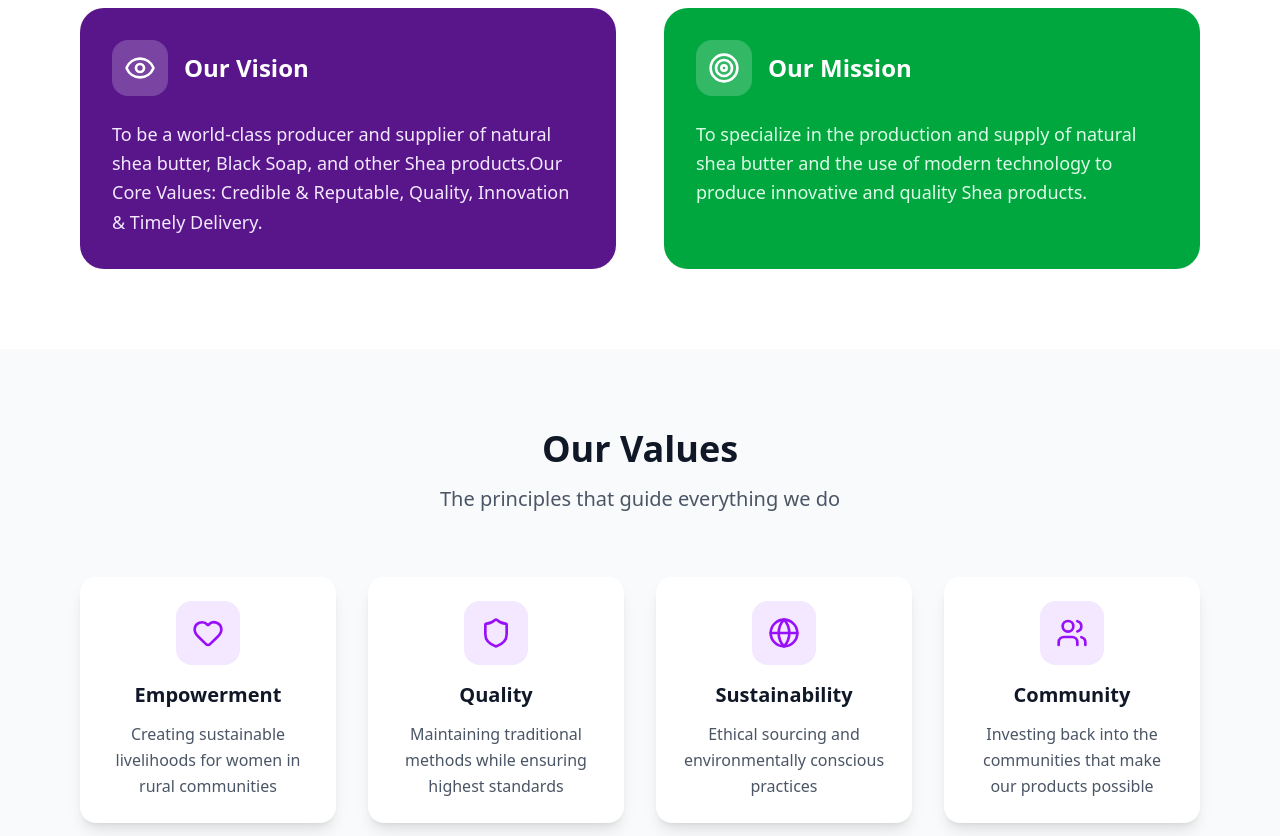
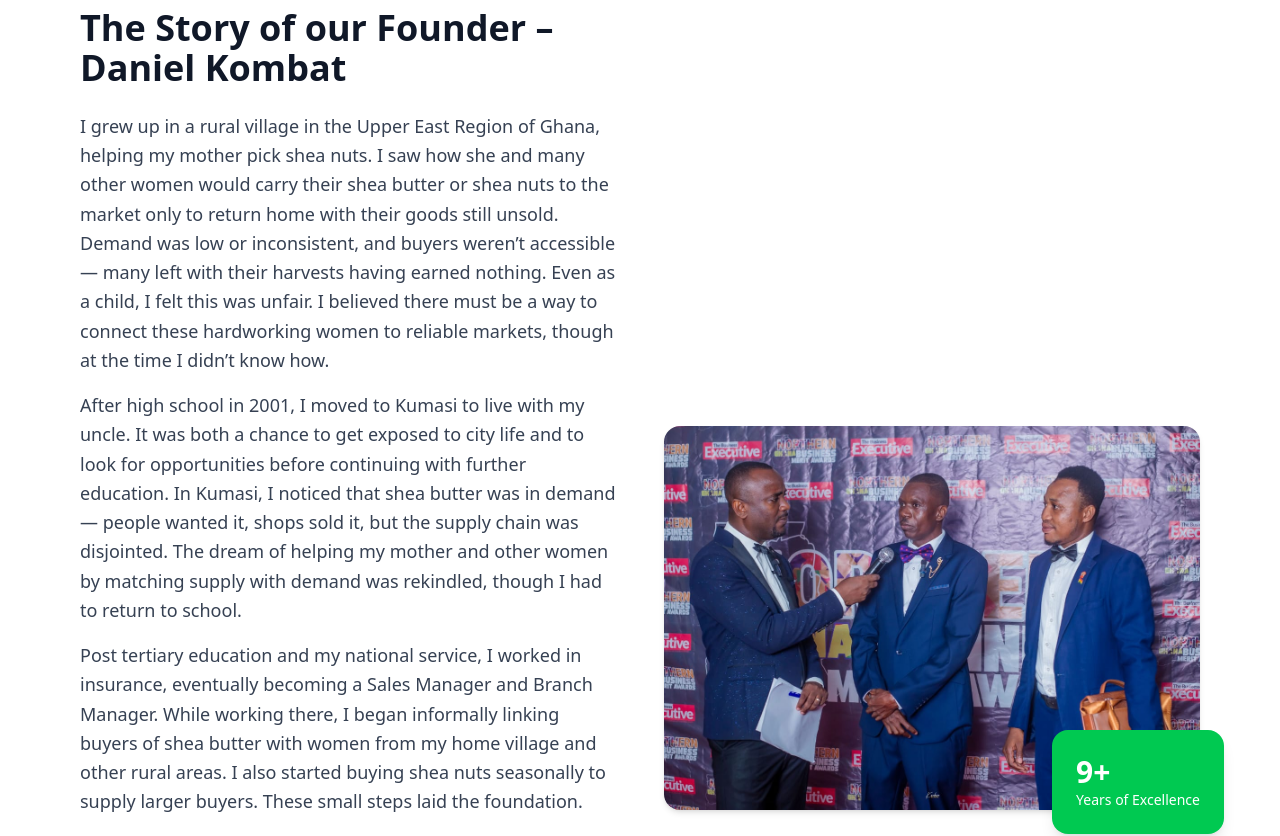
Before and after one commit to Namibra-Devs/danikom_revamp, a React (Vite) app in the folder danikom/: page /about in a window 1280 px wide. Shown: the part 2100-2936 px from the top of the page. Built offline with nearby package versions, Linux system fonts and the light colour scheme.

Commit message:
about page updated

```diff
--- a/danikom/src/components/layout/MobileNav.jsx
+++ b/danikom/src/components/layout/MobileNav.jsx
@@ -49,8 +49,8 @@ export default function MobileNav({ open, onClose }) {
               alt="Danikom Logo"
               className="h-16 w-auto rounded-lg shadow-2xl transform hover:scale-110 transition-transform duration-300"
             />
-            <Sparkles className="text-green-300" size={32} />
-          </div>F
+
+          </div>
         {/* Navigation Links */}
         <nav className="flex flex-col gap-6 mt-12 w-full max-w-sm px-8">
           {navLinks.map(({ name, path, icon: Icon }) => (
--- a/danikom/src/components/sections/CoopStory.jsx
+++ b/danikom/src/components/sections/CoopStory.jsx
@@ -91,6 +91,9 @@ const CoopStory = () => {
                 directly from rural women cooperatives in Northern and Savannah Regions of Ghana.
               </p>
               <p>
+                        We work with over 17 shea nuts pickers and processor cooperatives in 17 communities in northern with over 1500 women membership. By buying from us, you would be contributing to empowering thousands of women who earn their daily income through shea.
+                </p>
+              <p>
                 We are not just a business; we are a bridge connecting these
                 artisans to the global market, exporting our products to the
                 USA, Canada, Poland, Italy, Bulgaria, Botswana, Zambia, Egypt
--- a/danikom/src/components/sections/Hero.jsx
+++ b/danikom/src/components/sections/Hero.jsx
@@ -6,7 +6,7 @@ const slides = [
     id: 1,
     image: "/images/black2.webp",
     title: "Authentic African Black Soap",
-    subtitle: "Pure • Natural • Traditional",
+    subtitle: " Natural • Handcrafted • Ethically Sourced",
     description:
       "Handcrafted using centuries-old recipes. Our black soap deeply cleanses, exfoliates, and revitalizes skin with its rich antioxidant properties.",
     features: [
@@ -24,9 +24,9 @@ const slides = [
   id: 2,
   image: "/images/cocoa1.webp",
   title: "Natural Cocoa Butter",
-  subtitle: "Nourishing • Pure • Versatile",
+  subtitle: " Natural • Pure • Versatile",
   description:
-    "Experience the richness of natural cocoa butter, carefully sourced from West Africa. Perfect for skincare, hair care, and natural wellness applications.",
+    "Experience the richness of natural cocoa butter carefully sourced from Ghana, west Africa. Perfect for chocolate making, skincare and balms.",
   features: [
     "Moisturizing",
     "Rich in vitamins",
@@ -42,14 +42,32 @@ const slides = [
   {
     id: 3,
     image: "/images/shea5.jpg",
-    title: "Pure Unrefined Shea Butter",
-    subtitle: "Organic • Moisturizing • Healing",
+    title: "Pure Unrefined Shea Butter - IVORY",
+    subtitle: "All Natural• Handcrafted • Ethically Sourced. ",
     description:
       "Directly sourced from women cooperatives in Ghana. Our shea butter provides intense moisture and healing for skin and hair.",
     features: [
       "Deep moisturizing",
       "Skin healing",
       "Anti-inflammatory",
+      "Hair conditioning",
+    ],
+    ctaPrimary: "Buy Shea Butter",
+    ctaSecondary: "Uses & Benefits",
+    primaryLink: "/products/shea-butter",
+    secondaryLink: "/about#shea-butter",
+  },
+  {
+    id: 4,
+    image: "/images/shea3.avif",
+    title: "Pure Unrefined Shea Butter - YELLOW",
+    subtitle: "No Chemical• Handcrafted • Ethically Sourced. ",
+    description:
+      "Directly sourced from women cooperatives in Ghana. Our shea butter provides intense moisture and healing for skin and hair.",
+    features: [
+      "Natural",
+      "No Chemical Additives",
+
       "Hair conditioning",
     ],
     ctaPrimary: "Buy Shea Butter",
--- a/danikom/src/pages/About.jsx
+++ b/danikom/src/pages/About.jsx
@@ -62,26 +62,32 @@ export default function About() {
   const values = [
     {
       icon: Heart,
-      title: "Empowerment",
+      title: "Authenticity ",
       description:
-        "Creating sustainable livelihoods for women in rural communities",
+        "We are dedicated to preserving the traditional methods of producing unrefined Shea butter and African Black soap. Our commitment to authenticity ensures that our products maintain their natural integrity and cultural significance, providing our customers with genuine, high-quality skincare solutions.",
     },
     {
       icon: Shield,
-      title: "Quality",
+      title: "Sustainability",
       description:
-        "Maintaining traditional methods while ensuring highest standards",
+        "We believe in responsible sourcing and production practices that respect both the environment and local communities. Our dedication to sustainability not only minimizes our ecological footprint but also supports the livelihoods of local women and families involved in the Shea butter and black soap production processes.",
     },
     {
       icon: Globe,
-      title: "Sustainability",
-      description: "Ethical sourcing and environmentally conscious practices",
+      title: "Quality",
+      description: "At Danikom Ghana, we prioritize excellence in every aspect of our production. We meticulously handcraft our products to ensure they meet the highest standards of quality. This commitment to quality fosters trust and satisfaction among our customers, reinforcing our reputation as a leading provider of natural skincare products.",
     },
     {
       icon: Users,
-      title: "Community",
+      title: "Innovation  ",
       description:
-        "Investing back into the communities that make our products possible",
+        "While we uphold traditional practices, we also embrace innovation to enhance our product offerings and operational efficiency. By continually seeking new ways to improve our formulations and processes, we remain competitive in the market and better serve the evolving needs of our customers.",
+    },
+    {
+      icon: Heart,
+      title: "Community Women Empowerment",
+      description:
+        "We are committed to empowering the communities from which we source our ingredients. Through fair trade practices and community engagement, we strive to create opportunities for women and local artisans, enabling them to thrive economically and uphold their cultural heritage. This commitment strengthens the social fabric of our community and fosters long-term relationships with our partners. ",
     },
   ];
 
@@ -271,6 +277,58 @@ export default function About() {
         </div>
       </section>
 
+      {/* Founder Story */}
+      <section className="py-20 bg-white">
+        <div className="max-w-6xl mx-auto px-4">
+          <div className="grid lg:grid-cols-2 gap-12 items-center">
+            <motion.div
+              initial={{ opacity: 0, x: -50 }}
+              whileInView={{ opacity: 1, x: 0 }}
+              transition={{ duration: 0.8 }}
+              viewport={{ once: true }}
+            >
+              <h2 className="text-4xl font-bold text-gray-900 mb-6">
+              The Story of our Founder – Daniel Kombat
+              </h2>
+              <div className="space-y-4 text-lg text-gray-700 leading-relaxed">
+                <p>
+                  I grew up in a rural village in the Upper East Region of Ghana, helping my mother pick shea nuts. I saw how she and many other women would carry their shea butter or shea nuts to the market only to return home with their goods still unsold. Demand was low or inconsistent, and buyers weren’t accessible — many left with their harvests having earned nothing. Even as a child, I felt this was unfair. I believed there must be a way to connect these hardworking women to reliable markets, though at the time I didn’t know how.
+                </p>
+                <p>
+              After high school in 2001, I moved to Kumasi to live with my uncle. It was both a chance to get exposed to city life and to look for opportunities before continuing with further education. In Kumasi, I noticed that shea butter was in demand — people wanted it, shops sold it, but the supply chain was disjointed. The dream of helping my mother and other women by matching supply with demand was rekindled, though I had to return to school.
+                </p>
+                <p>
+                 Post tertiary education and my national service, I worked in insurance, eventually becoming a Sales Manager and Branch Manager. While working there, I began informally linking buyers of shea butter with women from my home village and other rural areas. I also started buying shea nuts seasonally to supply larger buyers. These small steps laid the foundation.
+                </p>
+                <p>
+                 The turning point came in 2014, when I attended an export seminar organized by the Ghana Export Promotion Authority. There, I learned how large the global demand for shea butter truly is — in the USA, Europe, China, and other African countries. I saw that this was more than a dream; it could be a solution that put income in the hands of the women, created livelihoods, and built something sustainable.
+                </p>
+                <p>
+                  In 2015, I incorporated Danikom Trading (now Danikom Ghana Ltd). From modest beginnings we have grown to export high‑quality, natural, handcrafted shea butter, African Black soap and cocoa butter to many countries including the USA, Canada, Italy, Poland, Bulgaria, Botswana, Zambia, Egypt, and more.
+                </p>
+              </div>
+            </motion.div>
+            <motion.div
+              initial={{ opacity: 0, x: 50 }}
+              whileInView={{ opacity: 1, x: 0 }}
+              transition={{ duration: 0.8 }}
+              viewport={{ once: true }}
+              className="relative"
+            >
+              <img
+                src="/images/story1.jpg"
+                alt="Women cooperative members working"
+                className="rounded-2xl shadow-md w-full h-96 object-cover"
+              />
+              <div className="absolute -bottom-6 -right-6 bg-green-500 text-white p-6 rounded-2xl shadow-lg">
+                <div className="text-3xl font-bold">9+</div>
+                <div className="text-sm">Years of Excellence</div>
+              </div>
+            </motion.div>
+          </div>
+        </div>
+      </section>
+
       {/* Vision & Mission Section */}
       <section className="py-20 bg-white">
         <div className="max-w-6xl mx-auto px-4">
@@ -289,9 +347,7 @@ export default function About() {
                 <h3 className="text-2xl font-bold">Our Vision</h3>
               </div>
               <p className="text-lg leading-relaxed text-purple-100">
-                To be a world-class producer and supplier of natural shea
-                butter, Black Soap, and other Shea products.Our Core Values:
-                Credible & Reputable, Quality, Innovation & Timely Delivery.
+              At Danikom Ghana, we envision a world where the richness of nature is celebrated and shared. Our commitment is to empower communities through the sustainable production of handcrafted unrefined shea butter, African Black soap, and natural cosmetics. We strive to be a global leader in the natural cosmetics industry, inspiring a movement that values authenticity, quality, and ethical practices. Together, we will nurture a future where beauty, wellness, and responsibility coexist harmoniously, enriching lives and preserving the planet for generations to come.
               </p>
             </motion.div>
 
@@ -309,9 +365,7 @@ export default function About() {
                 <h3 className="text-2xl font-bold">Our Mission</h3>
               </div>
               <p className="text-lg leading-relaxed text-green-100">
-                To specialize in the production and supply of natural shea
-                butter and the use of modern technology to produce innovative
-                and quality Shea products.
+                At Danikom Ghana, we are dedicated to harnessing the rich heritage of African natural resources to create premium quality handcrafted products that enhance well-being and promote sustainability. Our mission is to empower local communities through ethical sourcing and fairtrade practices, while delivering exceptional unrefined shea butter, African black soap, and natural cosmetics that inspire confidence and nurture beauty. Together, we strive to cultivate a culture of innovation, integrity, and respect for our planet, ensuring that our products not only elevate our customers but also uplift the lives of those who contribute to their creation. We believe in the power of nature to transform lives and are committed to leading the way in the natural cosmetics industry with passion and purpose.
               </p>
             </motion.div>
           </div>
```
